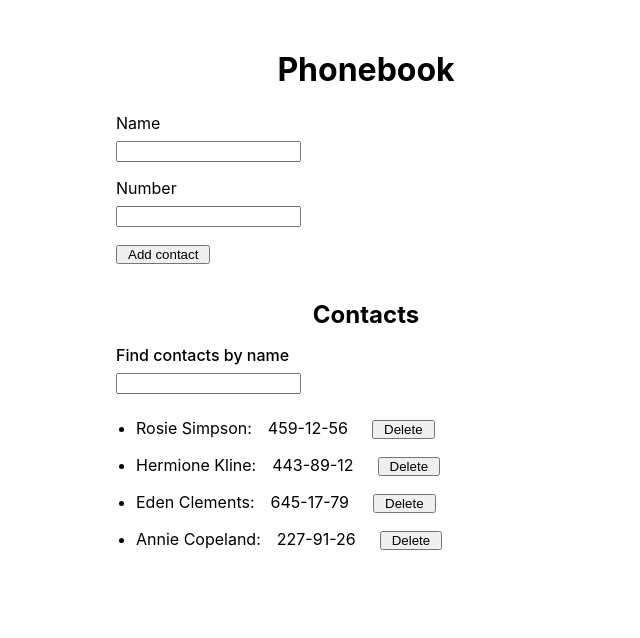
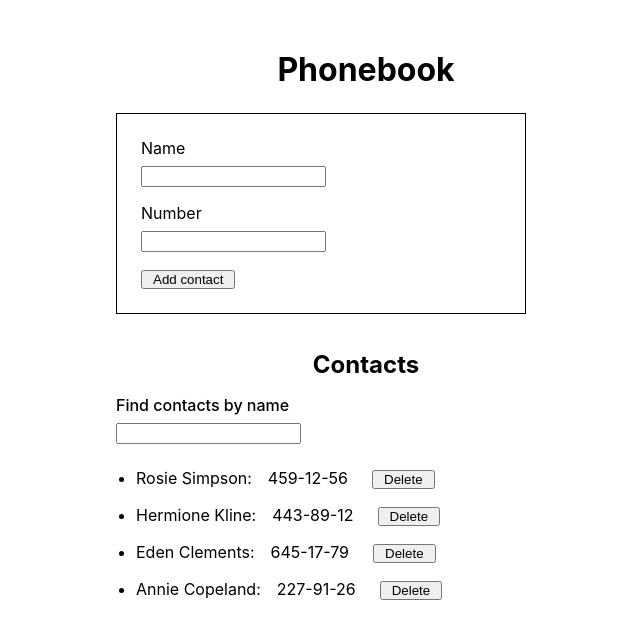
Before and after one commit to didukhroma/goit-react-woolf-hw-02-phonebook, a React (Create React App) app: page / in a window 1280 px wide. Shown: the top 638 px of the page, without its empty margins (274-914 px from the left). Built offline with nearby package versions, Linux system fonts and the light colour scheme.

Commit message:
stylization: add border to form

```diff
--- a/src/components/ContactForm/ContactForm.styled.js
+++ b/src/components/ContactForm/ContactForm.styled.js
@@ -1,6 +1,9 @@
 import styled from 'styled-components';
 
 export const StyledForm = styled.form`
+  margin-bottom: 36px;
+  padding: 24px;
+  max-width: 360px;
+  border: 1px solid black;
   text-align: left;
-  margin-bottom: 36px;
 `;
```
